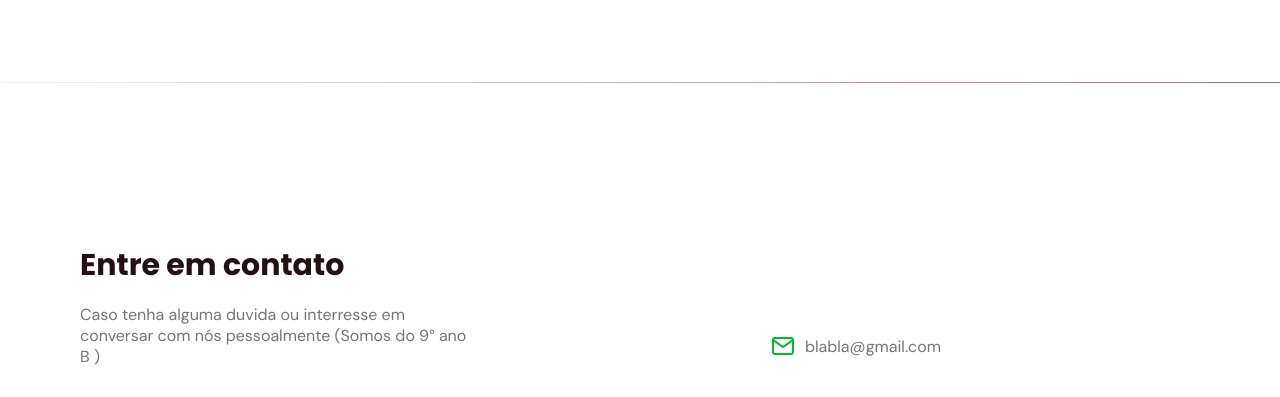
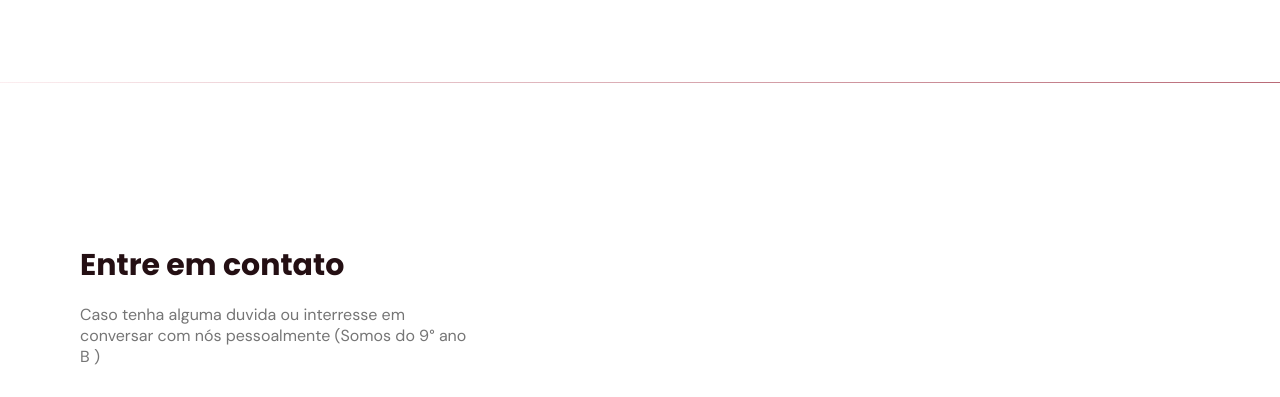
Before and after one commit to gomesdevs/Acolhimento, a plain HTML site: page index.html in a window 1280 px wide. Shown: the part 2912-3309 px from the top of the page. Drawn offline with nearby package versions, Linux system fonts and the light colour scheme; files whose address does not match are found by name.

Commit message:
Update index.html

```diff
--- a/index.html
+++ b/index.html
@@ -135,11 +135,7 @@
            <p>Caso tenha alguma duvida ou interresse em conversar com nós pessoalmente (Somos do 9° ano B )</p>
            <a href="" class="button"><i class="icon-whatsapp"></i>Entrar em contato</a>
          </div>
-         <div class="links">
-           <ul class="grid">
-             <li><i class="icon-mail"></i>blabla@gmail.com</li>
-           </ul>
-         </div>
+
        </div>
      </section>
 
```
